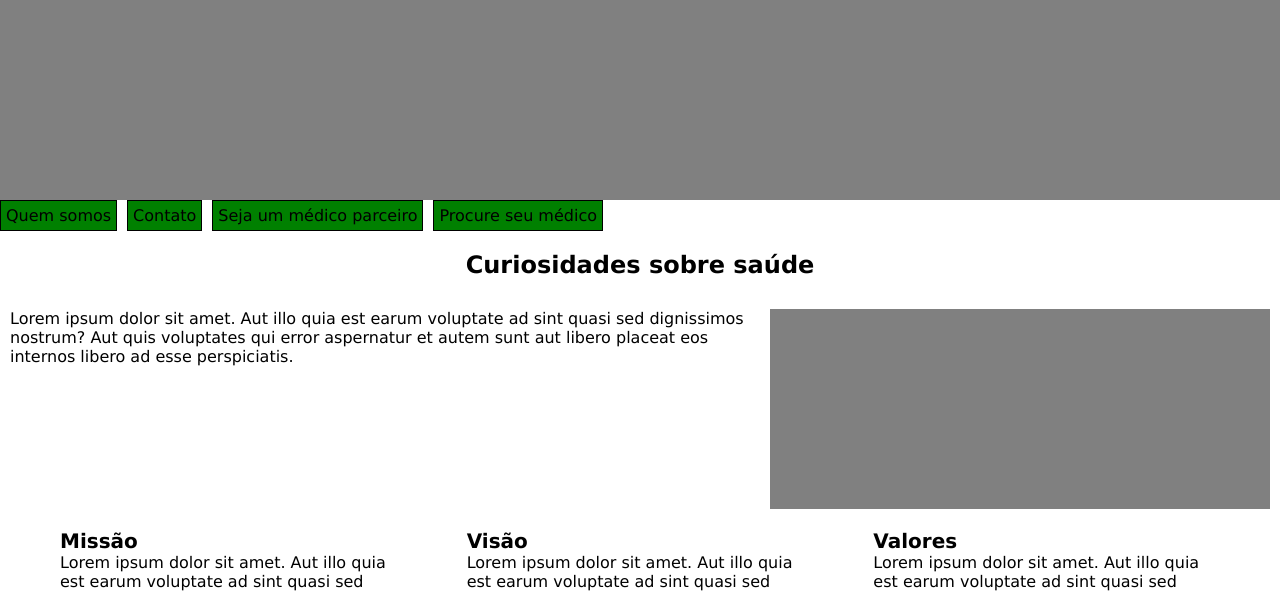
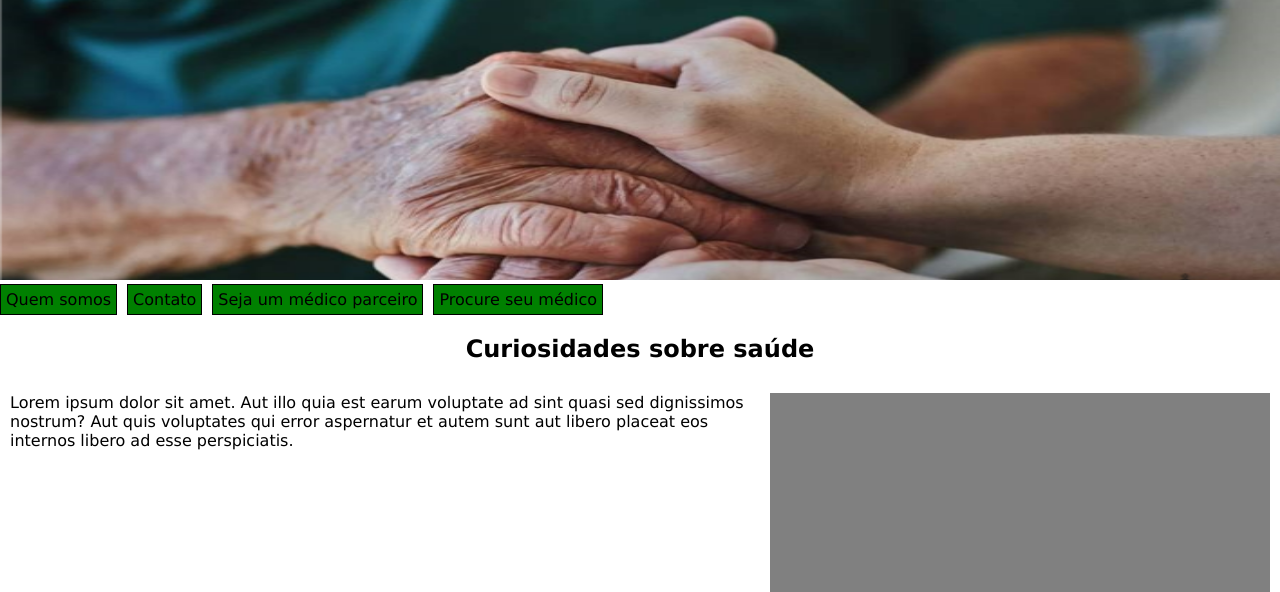
Before and after one commit to ICEI-PUC-Minas-PMV-ADS/MyDoctor, a PHP site: page / in a window 1280 px wide. Shown: the top 592 px of the page. Run offline with PHP 8.4, Linux system fonts and the light colour scheme.

Commit message:
Acrescentar imagem no cabeçalho - HomePage

```diff
--- a/index.html
+++ b/index.html
@@ -17,7 +17,9 @@
                     <path fill-rule="evenodd" d="M2.5 12a.5.5 0 0 1 .5-.5h10a.5.5 0 0 1 0 1H3a.5.5 0 0 1-.5-.5zm0-4a.5.5 0 0 1 .5-.5h10a.5.5 0 0 1 0 1H3a.5.5 0 0 1-.5-.5zm0-4a.5.5 0 0 1 .5-.5h10a.5.5 0 0 1 0 1H3a.5.5 0 0 1-.5-.5z"/>
                 </svg>
             </div>
-            <div id="imagem-mydoctor"></div>
+            <div id="imagem-mydoctor">
+                <img src="/src/assets/imagens/imagem-header.PNG" alt="My Doctor">
+            </div>
             <nav>
                 <ul id="lista-navbar">
                     <a href="#sobre">
--- a/src/Cadastro/index.html
+++ b/src/Cadastro/index.html
@@ -11,7 +11,7 @@
 <body>
     <header class="cabecalho">
         <section class="secao1">
-            <img class="imagem1" src="Capturar.PNG" alt="My Doctor">
+            <img class="imagem1" src="/src/assets/imagens/imagem-header.PNG" alt="My Doctor">
             <h1 class="titulo1"> My Doctor</h1>
         </section >
         <section class="secao2">
--- a/src/assets/styles/home-page.css
+++ b/src/assets/styles/home-page.css
@@ -18,10 +18,9 @@ h5 {
     display: block;
 }
 
-#imagem-mydoctor {
-    background-color: gray;
+#imagem-mydoctor img {
     width: 100%;
-    height: 200px;
+    height: 280px;
 }
 
 .item-navbar {
```
Also changed, not shown: src/assets/imagens/imagem-header.PNG (renamed from src/Cadastro/Capturar.PNG).
